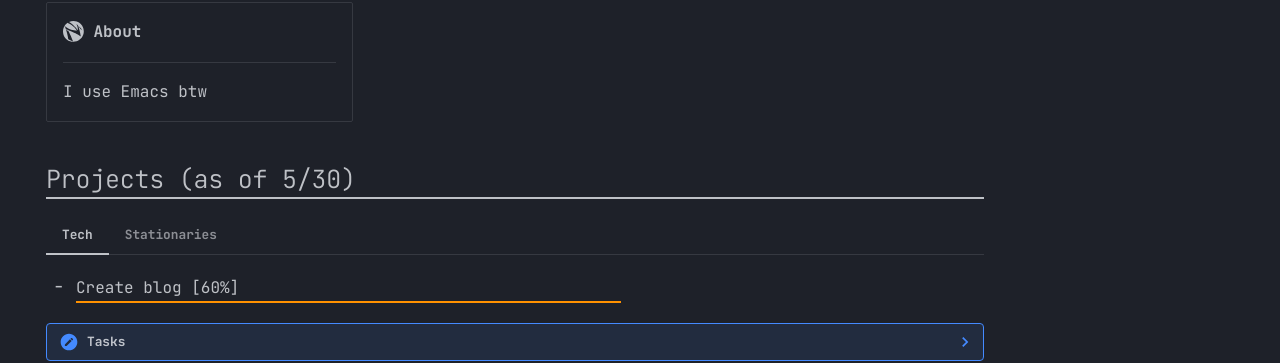
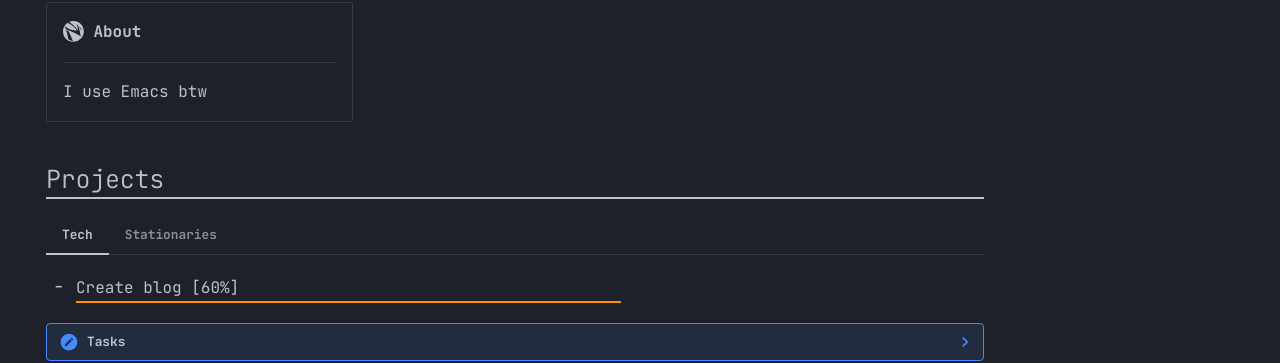
Before and after one commit to Serralq/Project-Norn, an MkDocs documentation site: the page built from docs/index.md, in a window 1280 px wide and 1031 px high. Shown: the part 356-719 px from the top of the window. Built offline with MkDocs 1.6.1 and Material for MkDocs 9.7.7, drawn with Linux system fonts in a browser that asks for light colours.

Commit message:
Remove date from Index's Projects

```diff
--- a/docs/index.md
+++ b/docs/index.md
@@ -38,7 +38,7 @@ template:
   </a>
 </div>
 
-## Projects (as of 5/30)
+## Projects
 
 === "Tech"
 
```
